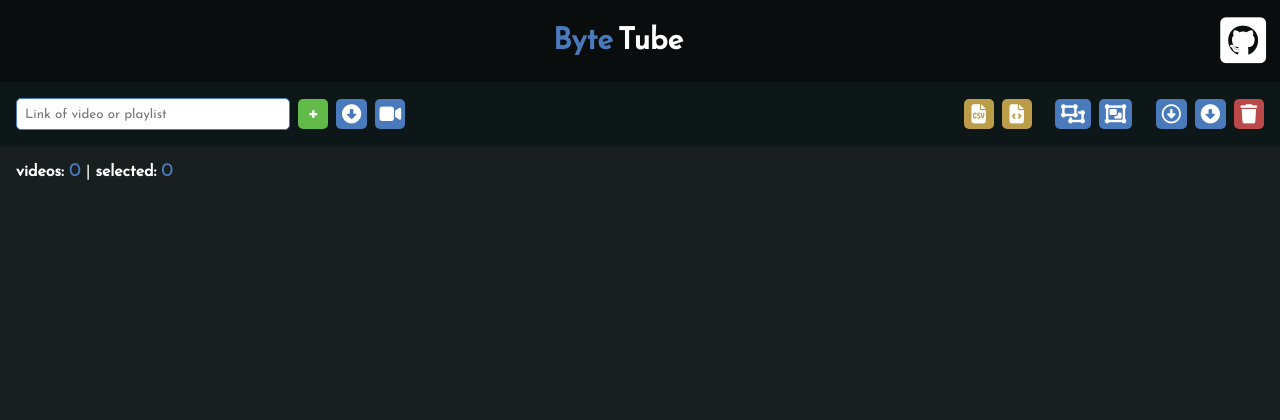
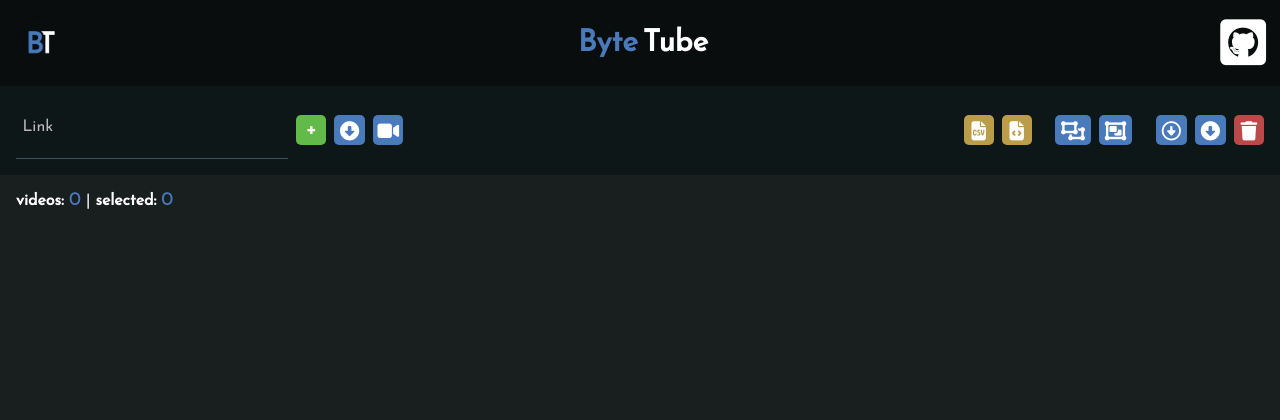
Before and after one commit to M4rshe1/ByteTube, a FastAPI app: page / in a window 1280 px wide. Shown: the top 420 px of the page. Run offline with FastAPI, Linux system fonts and the light colour scheme; data comes from the database, SQL or seed files in the repository; data that the repository does not hold is empty; some libraries are stand-ins or nearby versions.

Commit message:
GUI update

```diff
--- a/modules/export.py
+++ b/modules/export.py
@@ -24,8 +24,9 @@
                 "failed": video.failed,
             })
         if type == "csv":
-            with open(os.path.expanduser("~/Downloads/ByteTube/export.csv"), "w") as f:
-                writer = csv.DictWriter(f, fieldnames=converted_data[0].keys())
+
+            with open(os.path.expanduser("~/Downloads/ByteTube/export.csv"), "w", encoding="utf-8") as f:
+                writer = csv.DictWriter(f, fieldnames=converted_data[0].keys(), delimiter=";")
                 writer.writeheader()
                 for data in converted_data:
                     writer.writerow(data)
--- a/static/base.css
+++ b/static/base.css
@@ -74,6 +74,10 @@
     transition: all .2s;
 }
 
+.header-icon-logo {
+    height: 50px;
+}
+
 .header-icon-github:hover {
     color: #497abb;
 }
--- a/static/index.css
+++ b/static/index.css
@@ -1,6 +1,5 @@
 .video {
     display: grid;
-    /*auto grid columne*/
     grid-template-columns: 40px 100px 1fr .3fr 70px 40px 40px;
     padding: .5rem;
     background: #213034;
@@ -8,7 +7,49 @@
     margin: .3rem;
     align-items: center;
     width: 100%;
+    border: solid 1px #39535a;
+    box-shadow: rgba(57, 83, 90, 0.22) 0 3px 8px;
+    transition: all .2s;
 }
+
+.video:hover {
+    background: #0e1717;
+    cursor: pointer;
+}
+
+.toolbar-label {
+    display: flex;
+    align-items: flex-start;
+    justify-content: center;
+    flex-direction: column;
+    border-radius: 5px;
+    /*background: white;*/
+}
+
+.toolbar-label .toolbar-label-text {
+    font-size: 1rem;
+    margin: .2rem .2rem 0 .2rem;
+    color: #b9b9b9;
+    font-weight: normal;
+    transform: translateY(.7rem);
+    padding: .2rem;
+    /*background: #0e1717;*/
+    border-radius: 5px;
+}
+
+.url-input {
+    border: none;
+    outline: none;
+    font-size: 1rem;
+    height: 30px;
+    width: 16rem;
+    padding: 0 .5rem;
+    /*border-radius: 5px;*/
+    background: #0e1717;
+    color: #fff;
+    border-bottom: solid 1px #39535a;
+}
+
 header {
     position: sticky;
     top: 0;
@@ -87,14 +128,6 @@
     align-items: center;
 }
 
-.url-input {
-    border: #497abb 1px solid;
-    outline: none;
-    height: 30px;
-    width: 16rem;
-    padding: 0 .5rem;
-    border-radius: 5px;
-}
 
 .toolbar-right {
     display: flex;
@@ -103,7 +136,7 @@
 }
 
 
-.toolbar-button:hover ,#iconToggle:hover {
+.toolbar-button:hover, #iconToggle:hover {
     cursor: pointer;
     opacity: .7;
 }
@@ -164,6 +197,7 @@
     /*opacity: .1;*/
     backdrop-filter: blur(60px)
 }
+
 .in-progress-blocker .in-progress-title {
     font-size: 2rem;
     color: #fff;
--- a/templates/base.html
+++ b/templates/base.html
@@ -4,6 +4,7 @@
     <script src="https://ajax.googleapis.com/ajax/libs/jquery/1.10.2/jquery.min.js"></script>
     <meta charset="UTF-8">
     <link rel="stylesheet" type="text/css" href="{{ url_for('static', path='base.css') }}">
+    <link rel="icon" href="{{ url_for('static', path='favicon.ico') }}">
     <title>{% block title %}{% endblock %}</title>
     {% block head %}{% endblock %}
 </head>
--- a/templates/index.html
+++ b/templates/index.html
@@ -9,9 +9,9 @@
 
 {% block main %}
     <Header>
-        <form action="/stop_app" method="post" title="Stop the app. This will also kill all your running downloads"
-              id="stop-form">
+        <form action="/stop_app" method="post" id="stop-form">
             {#        <button type="submit"><i class="fa-solid fa-power-off header-icon-stop"></i></button>#}
+            <img src="{{ url_for('static', path='favicon.ico') }}" alt="" class="header-icon-logo">
         </form>
         <a href="/">
             <span class="title-byte">Byte</span>
@@ -26,7 +26,8 @@
              hidden="hidden">
             <div class="in-progress">
                 <div class="in-progress-title" id="in-progress-title">
-                    Precessed {{ progress }} of {{ total }} videos
+                    Processed {{ progress }} of {{ total }} videos
+
                 </div>
                 <div class="in-progress-bar">
                     <div class="in-progress-bar-fill" id="in-progress-bar-fill"
@@ -37,7 +38,10 @@
     {% endif %}
     <div class="toolbar">
         <div class="toolbar-left">
-            <input type="text" name="link" class="url-input" placeholder="Link of video or playlist" autocomplete="off">
+        <label class="toolbar-label">
+            <span class="toolbar-label-text">Link</span>
+            <input type="text" name="link" class="url-input" autocomplete="off">
+        </label>
             <input type="button" value="+" class="add-button toolbar-button link-button add-btn"
                    title="Add video/playlist to list" id="add">
             <button type="button" class="download-all-button toolbar-button link-button download-directly-btn"
```
Also changed, not shown: modules/data.py (+8 -2 lines), static/favicon.ico (added).
